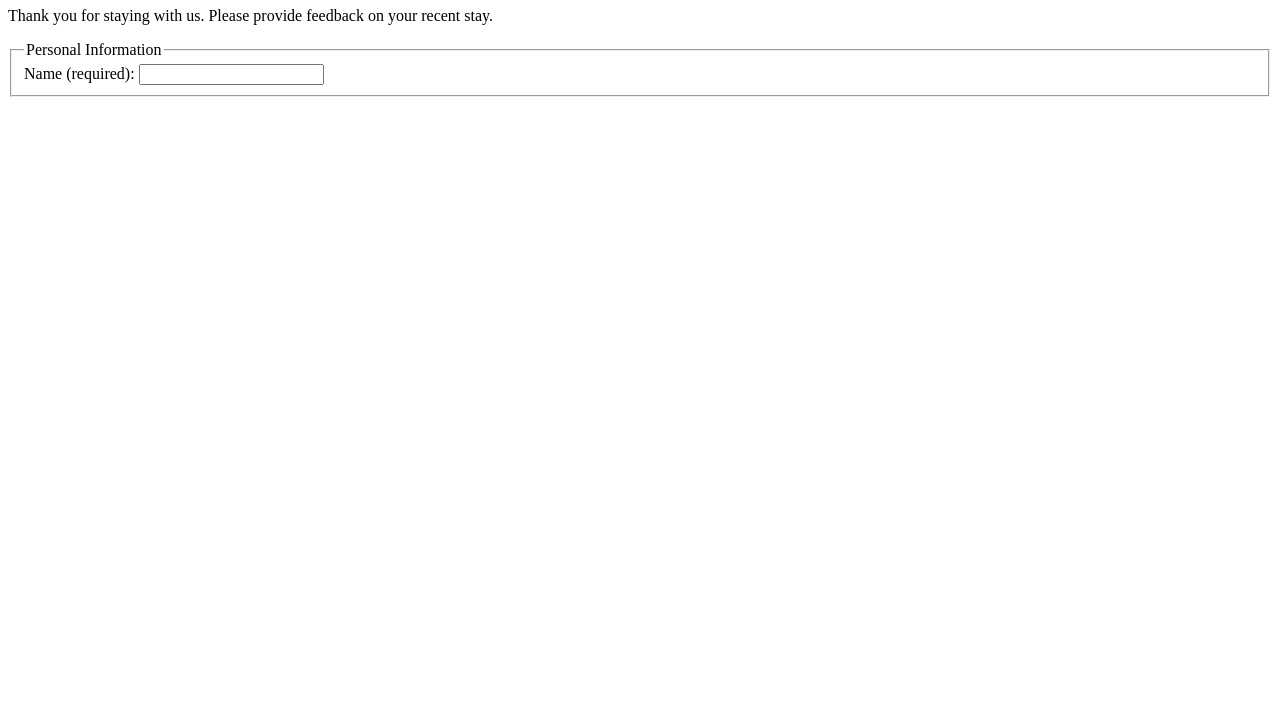
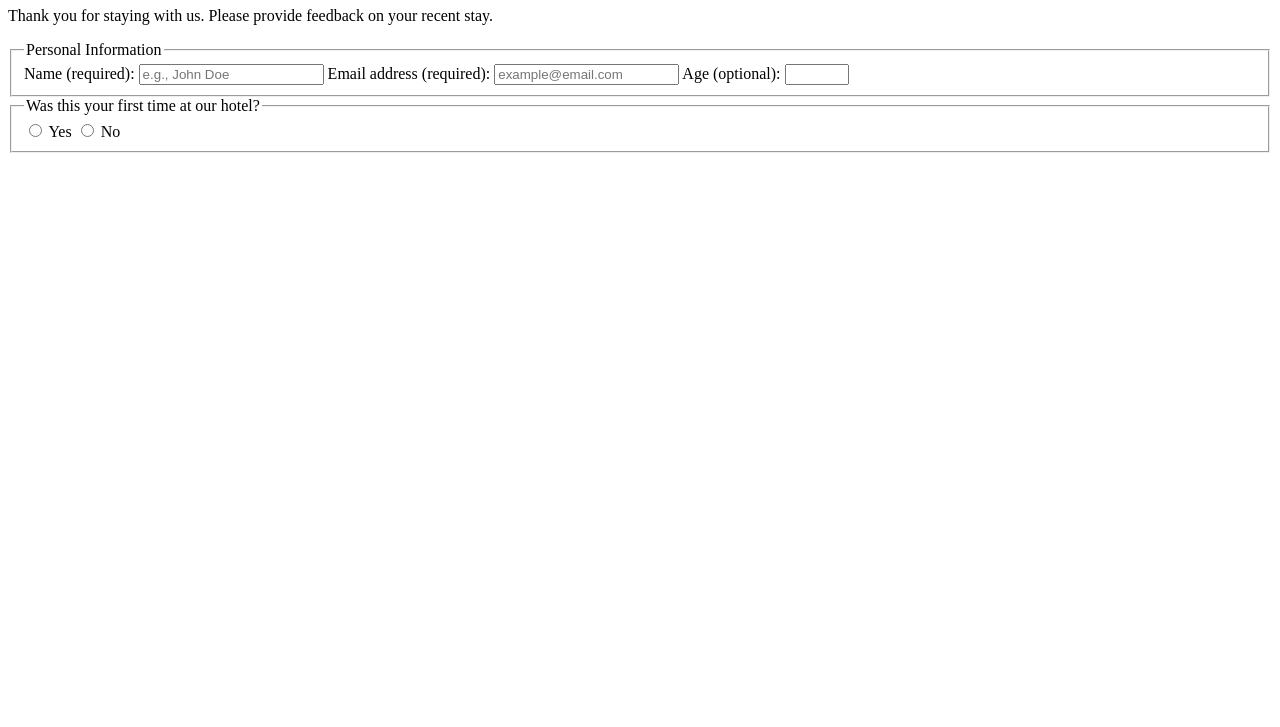
Before and after one commit to mrizkydp/freecodecamp-forms-and-tables-html-practice, a plain HTML site: page workshop-hotel-feedback-form/index.html in a window 1280 px wide. Shown: the part 73-800 px from the top of the page. Drawn offline with Linux system fonts and the light colour scheme.

Commit message:
Add personal info fields and stay radio options
Extend the feedback form to collect contact details and stay info: add name and email inputs (with name attributes, placeholders and required validation), an optional age number input (min/max), and a new radio group to indicate if this was the guest's first time at the hotel. Also tidy up form markup and labels for better accessibility.

```diff
--- a/workshop-hotel-feedback-form/index.html
+++ b/workshop-hotel-feedback-form/index.html
@@ -15,11 +15,20 @@
             <fieldset>
                 <legend>Personal Information</legend>
                 <label for="full-name">Name (required):</label>
-                <input type="text" id="full-name">
+                <input type="text" id="full-name" name="name" placeholder="e.g., John Doe" size="20" required>
+                <label for="email">Email address (required):</label>
+                <input type="email" id="email" name="email" placeholder="example@email.com" size="20" required>
+                <label for="age">Age (optional):</label>
+                <input type="number" id="age" name="age" min="3" max="100">
             </fieldset>
-
+            <fieldset>
+                <legend>Was this your first time at our hotel?</legend>
+                <input type="radio" id="yes-option" name="hotel-stay" value="yes">
+                <label for="yes-option">Yes</label>
+                <input type="radio" id="no-option" name="hotel-stay" value="no">
+                <label for="no-option">No</label>
+            </fieldset>
         </form>
-
     </main>
   </body>
 </html>
```
